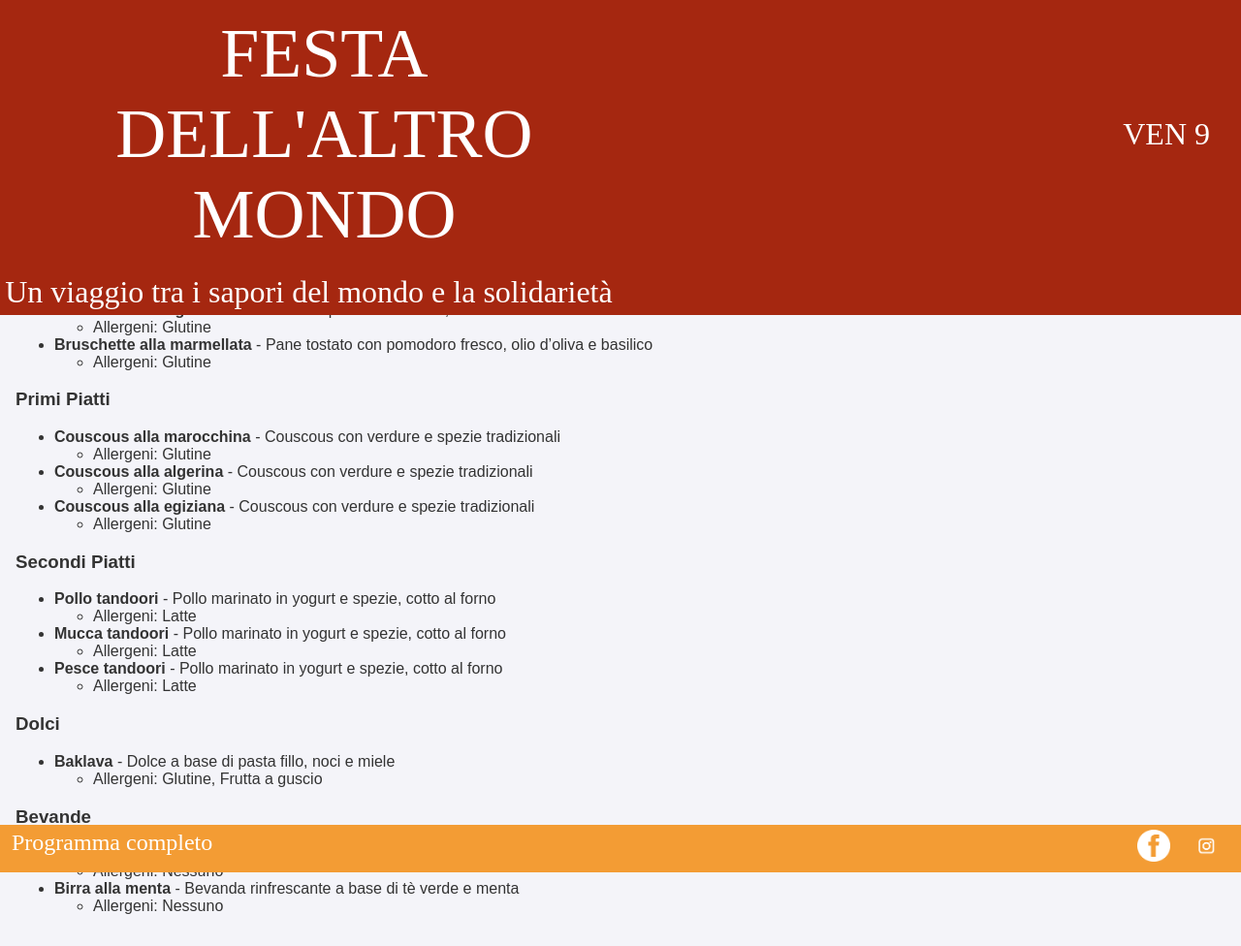
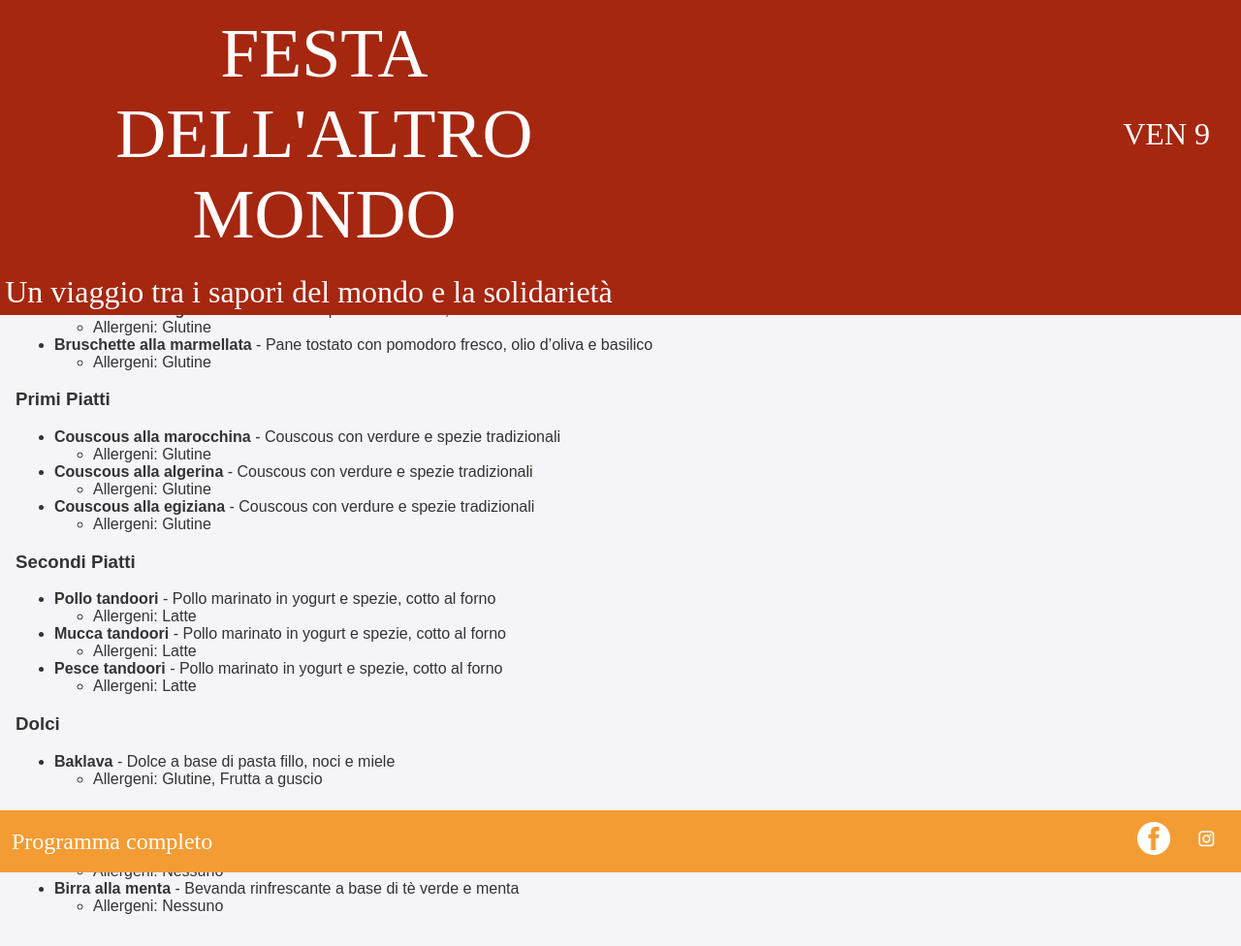
Before and after one commit to isottipietro/menu-altro-mondo, a Jekyll site: the page built from index.md, in a window 1280 px wide. Shown: the whole page at 97% size. Built offline with Jekyll 4.4.1, drawn with Linux system fonts in a browser that asks for light colours; some web fonts are replaced.

Commit message:
some changes

```diff
--- a/assets/css/style.css
+++ b/assets/css/style.css
@@ -69,9 +69,10 @@ main {
 
 .socials {
     display: flex;
+    align-items: center;
     justify-content: space-between;
     flex-direction: row;
-    padding: 0.2em 0.5em;
+    padding: 0.5em;
     background-color: #f39c34;
     color: white;
     font-family: 'Dirty Ego';
```
